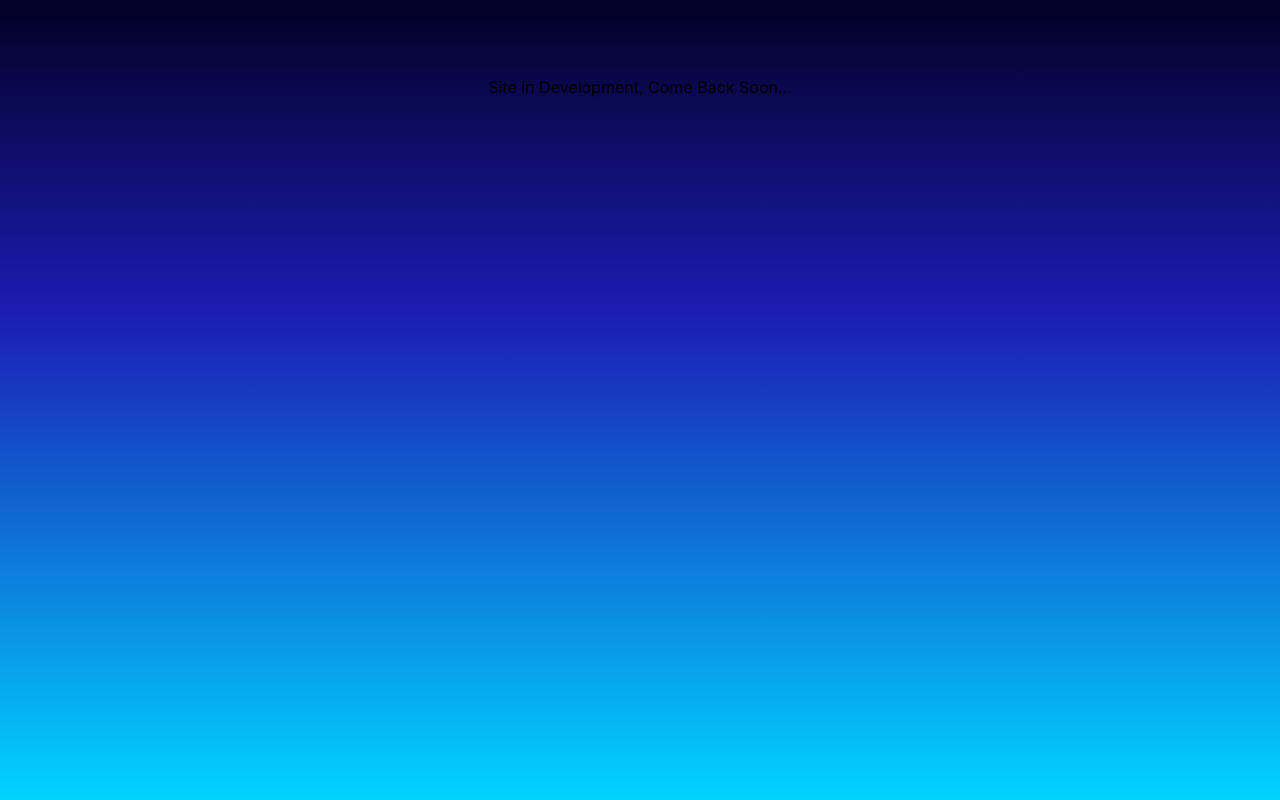
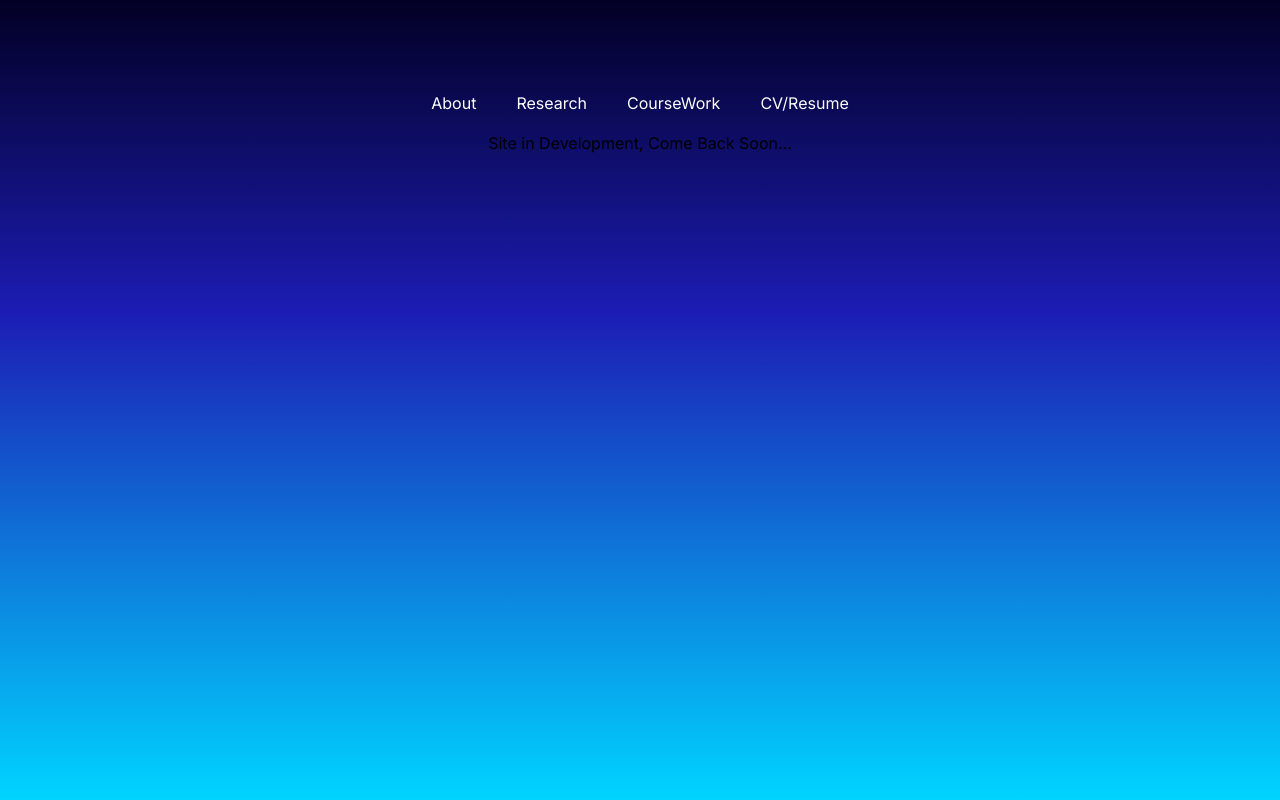
Before and after one commit to cjm7603/cjm7603.github.io, a Next.js app: page / in a window 1280 px wide. Built offline with nearby package versions, Linux system fonts and the light colour scheme.

Commit message:
added nonfunctional navbar and  animations

```diff
--- a/public/js/intro.js
+++ b/public/js/intro.js
@@ -2,7 +2,7 @@
 
 let header = document.querySelector('#intro');
 let anim = [
-    { t: "", ms: 200 },
+    { t: "", ms: 400 },
     { t: "|", ms: 200 },
     { t: "", ms: 200 },
     { t: "|", ms: 200 },
@@ -38,7 +38,7 @@ let update = () => {
     if (i < anim.length)
         setTimeout(update, step.ms / stepDenominator);
     else {
-        window.localStorage.stepDenominator = 2;
+        window.localStorage.stepDenominator = 1;
     }
 }
 update();
--- a/src/app/page.js
+++ b/src/app/page.js
@@ -1,15 +1,16 @@
 import Image from "next/image";
 import styles from "./css/main.module.css";
-
+import Navbar from "../components/Navbar";
 
 export default function Home() {
   return (
     <main className={styles.main}>
       <h1 id="intro" className={styles.top}></h1>
+      <Navbar activeLink =""/>
       <p1>Site in Development, Come Back Soon...</p1>
 
 
-      <script type="text/javascript" src="js/intro.js" async/>
+      <script type="text/javascript" src="js/intro.js" defer/>
     </main>
   );
 }
--- /dev/null
+++ b/src/components/Navbar.js
@@ -0,0 +1,15 @@
+import styles from './Navbar.module.css';
+import Link from 'next/link';
+
+export default function Navbar(props){
+    return (
+        <nav className={styles.nav}>
+            <div className={styles.navLinks}>
+                <a href="/dashboard" style={{ textDecoration: props.activeLink === "dashboard" ? "underline" : "none" }} className={styles.link}>About</a>
+                <a href="/queries" style={{ textDecoration: props.activeLink === "queries" ? "underline" : "none" }} className={styles.link}>Research</a>
+                <a href="/charts" style={{ textDecoration: props.activeLink === "charts" ? "underline" : "none" }} className={styles.link}>CourseWork</a>
+                <a href="/players" style={{ textDecoration: props.activeLink === "players" ? "underline" : "none" }} className={styles.link}>CV/Resume</a>
+            </div>
+        </nav>
+      );
+};
--- /dev/null
+++ b/src/components/Navbar.module.css
@@ -0,0 +1,52 @@
+.nav {
+    width: 100%;
+    display: flex;
+    align-items: center;
+    padding: 1rem;
+    margin: 0;
+  }
+
+  @keyframes fadeInAnimation {
+    0% {
+        opacity: 0;
+    }
+    100% {
+        opacity: 1;
+    }
+}
+
+  .navLinks {
+    margin: auto;
+  }
+
+  .nav a {
+    text-decoration: none;
+    padding: 20px;
+    border-radius: 5px;
+    opacity: 0;
+    animation: fadeInAnimation ease 3s;
+    animation-iteration-count: 1;
+    animation-fill-mode: forwards;
+  }
+
+  .nav a:nth-child(1){
+    animation-delay:2.5s;
+
+  }
+  .nav a:nth-child(2){
+    animation-delay:2.65s;
+  }
+  .nav a:nth-child(3){
+    animation-delay:2.8s;
+  }
+  .nav a:nth-child(4){
+    animation-delay:2.95s;
+  }
+
+  .link {
+    color: white;
+  }
+
+  .link:hover{
+    color: blue;
+  }
```
